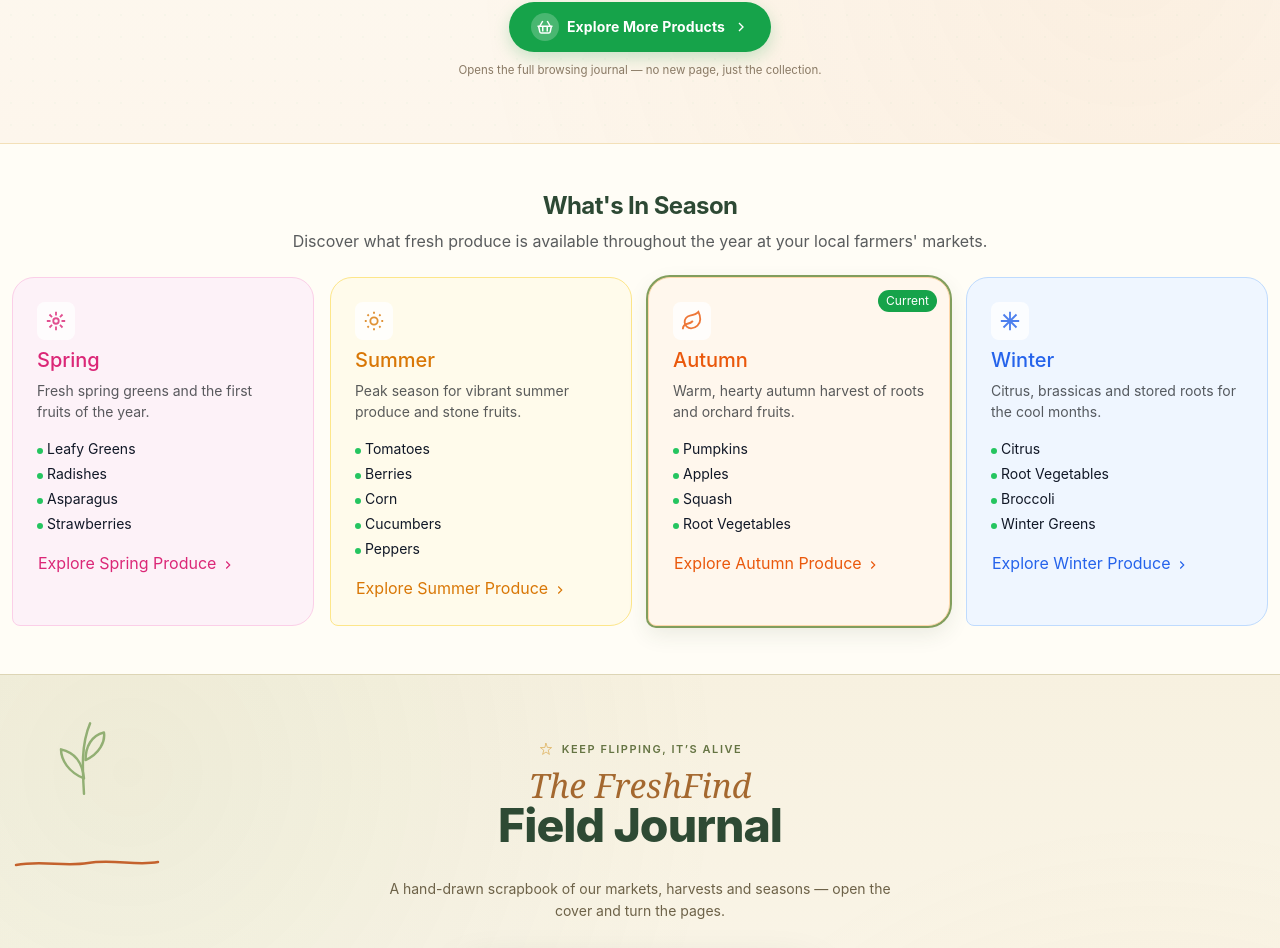
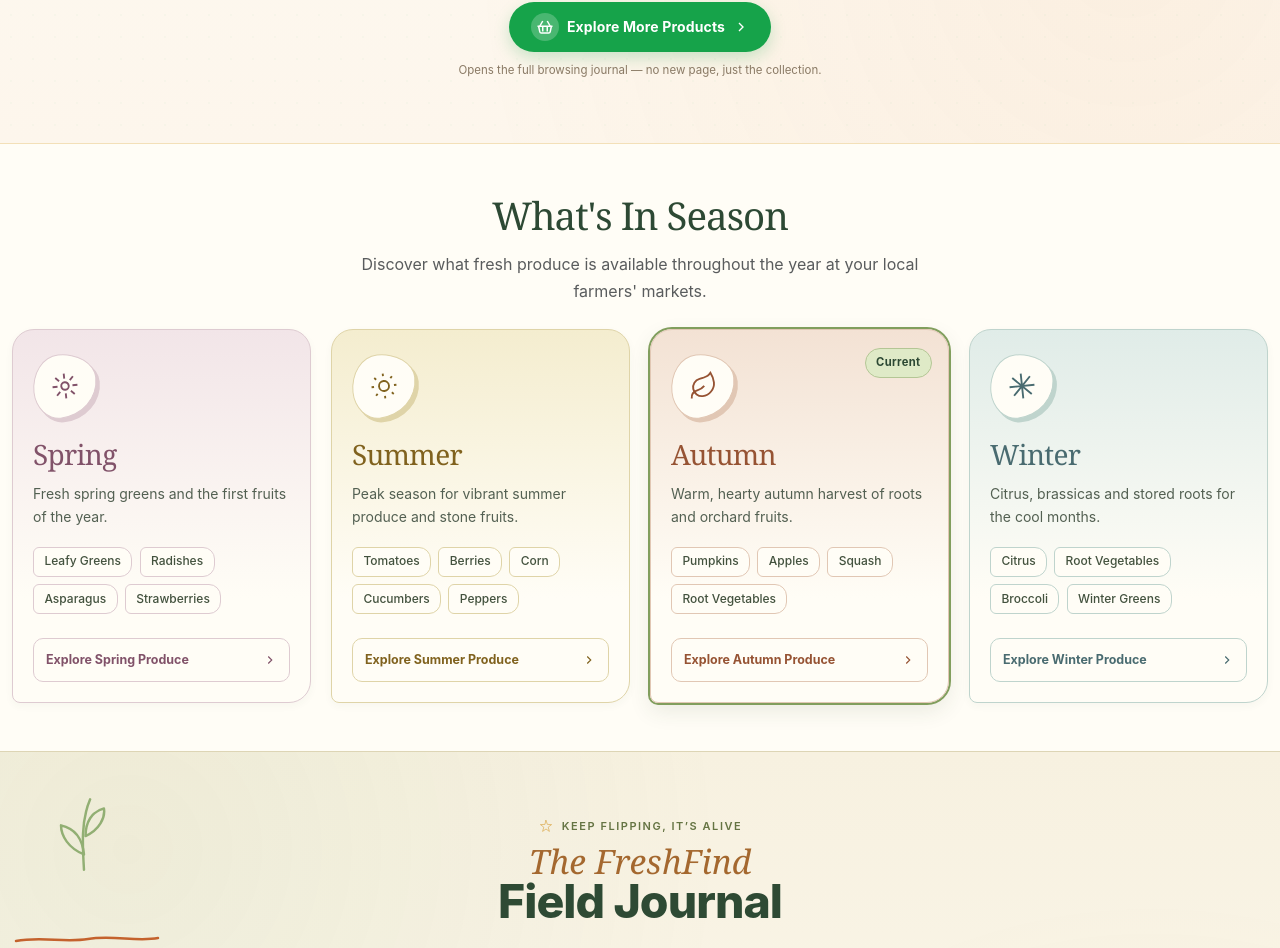
Before and after one commit to kiraaki204/freshfind-react, a React (Vite) app: page / in a window 1280 px wide. Shown: the part 4015-4963 px from the top of the page. Built offline with nearby package versions, Linux system fonts and the light colour scheme.

Commit message:
Polish seasonal market cards with organic styling
Co-authored-by: arena-agent <297053741+arena-agent@users.noreply.github.com>

```diff
--- a/src/index.css
+++ b/src/index.css
@@ -2804,3 +2804,156 @@
   .hero ~ section :is(.qa-card, .qa-ico) { transition: none; }
   .hero ~ section .qa-card:hover .qa-ico { transform: none; }
 }
+
+
+/* Seasonal market cards — scoped to What's In Season only. */
+.home-seasons {
+  --season-ink: #2d4934;
+  color: var(--season-ink);
+}
+.hero ~ .home-seasons .h4 {
+  font-family: Georgia, 'Times New Roman', serif;
+  font-size: clamp(1.9rem, 3vw, 2.6rem);
+  font-weight: 400;
+  margin-bottom: .8rem;
+}
+.home-seasons .text-center > p {
+  max-width: 38rem;
+  margin-inline: auto;
+  line-height: 1.7;
+}
+.home-seasons .row { --bs-gutter-x: 1.25rem; --bs-gutter-y: 1.25rem; }
+.home-seasons .season-card {
+  --season-accent: #815269;
+  --season-tint: #f2e5e8;
+  --season-border: #decbd1;
+  display: flex;
+  flex-direction: column;
+  padding: 1.5rem 1.25rem 1.25rem;
+  border: 1px solid var(--season-border);
+  background: linear-gradient(180deg, var(--season-tint), #fffdf6 72%);
+  box-shadow: 0 3px 8px rgba(45, 73, 52, .04);
+  transition: transform .22s ease, box-shadow .22s ease;
+}
+.home-seasons .season-card--summer {
+  --season-accent: #80621e;
+  --season-tint: #f4edcf;
+  --season-border: #dfd4a8;
+}
+.home-seasons .season-card--autumn {
+  --season-accent: #965333;
+  --season-tint: #f3e2d4;
+  --season-border: #e1c7b4;
+}
+.home-seasons .season-card--winter {
+  --season-accent: #496b70;
+  --season-tint: #e0ece8;
+  --season-border: #bfd4cd;
+}
+/* The existing line drawings become little botanical stamps. */
+.home-seasons .season-emblem {
+  display: grid;
+  place-items: center;
+  width: 64px;
+  height: 64px;
+  margin-bottom: 1.25rem;
+  color: var(--season-accent);
+  background: #fffdf6;
+  border: 1px solid var(--season-border);
+  border-radius: 44% 56% 62% 38% / 55% 42% 58% 45%;
+  box-shadow: 3px 4px 0 var(--season-border);
+  transform: rotate(-6deg);
+}
+.home-seasons .season-emblem svg { stroke-width: 1.5; }
+.home-seasons .season-card .h5 {
+  color: var(--season-accent);
+  font-family: Georgia, 'Times New Roman', serif;
+  font-size: 1.75rem;
+  font-weight: 400;
+  letter-spacing: -.025em;
+  margin-bottom: .65rem;
+}
+.home-seasons .season-description {
+  color: #536052;
+  font-size: .875rem;
+  line-height: 1.65;
+  margin-bottom: 1.15rem;
+}
+.home-seasons .season-produce {
+  display: flex;
+  flex-wrap: wrap;
+  align-content: start;
+  gap: .45rem;
+  list-style: none;
+  padding: 0;
+  margin: 0 0 1.5rem;
+}
+.home-seasons .season-produce li {
+  padding: .35rem .65rem;
+  border: 1px solid var(--season-border);
+  border-radius: 6px 12px 12px 6px;
+  background: #fffdf6;
+  color: #43523e;
+  font-size: .75rem;
+  font-weight: 500;
+  line-height: 1.4;
+}
+.home-seasons .season-current {
+  position: absolute;
+  top: 1.1rem;
+  right: 1rem;
+  padding: .35rem .65rem;
+  border: 1px solid #b4c695;
+  border-radius: 50px;
+  background: #dfeac7;
+  color: #2d4934;
+  font-size: .7rem;
+  font-weight: 700;
+  letter-spacing: .035em;
+}
+.hero ~ .home-seasons .season-card.current {
+  box-shadow: 0 0 0 2px #819e5d, 0 8px 22px rgba(48, 73, 37, .1);
+}
+.home-seasons .season-cta {
+  display: flex;
+  align-items: center;
+  justify-content: space-between;
+  gap: .5rem;
+  width: 100%;
+  min-height: 44px;
+  margin-top: auto;
+  padding: .65rem .75rem;
+  border: 1px solid var(--season-border);
+  border-radius: 10px;
+  background: #fffdf6;
+  color: var(--season-accent);
+  font-size: .78rem;
+  font-weight: 650;
+  line-height: 1.5;
+  text-align: left;
+  transition: background .2s ease, color .2s ease;
+}
+.home-seasons .season-cta svg { flex-shrink: 0; }
+.home-seasons .season-cta:hover {
+  color: #fffdf6;
+  background: var(--season-accent);
+}
+.home-seasons .season-cta:focus-visible {
+  outline: 3px solid #2d4934;
+  outline-offset: 3px;
+}
+.home-seasons .season-card:focus-within {
+  border-color: #819e5d;
+}
+@media (hover: hover) and (prefers-reduced-motion: no-preference) {
+  .hero ~ .home-seasons .season-card:hover {
+    transform: translateY(-5px);
+    box-shadow: 0 12px 24px rgba(48, 73, 37, .12);
+  }
+  .hero ~ .home-seasons .season-card.current:hover {
+    box-shadow: 0 0 0 2px #819e5d, 0 12px 24px rgba(48, 73, 37, .14);
+  }
+}
+@media (prefers-reduced-motion: reduce) {
+  .home-seasons .season-card, .home-seasons .season-cta { transition: none; }
+}
--- a/src/pages/HomePage.jsx
+++ b/src/pages/HomePage.jsx
@@ -183,10 +183,10 @@
       {/* Curated produce discovery — homepage anchor for Produce Guide */}
       <HomeProduceSection />
 
-      <section className="py-5">
+      <section className="py-5 home-seasons" aria-labelledby="seasons-title">
         <div className="container" style={{ maxWidth: '80rem' }}>
           <div className="text-center mb-4">
-            <h2 className="h4">What's In Season</h2>
+            <h2 className="h4" id="seasons-title">What's In Season</h2>
             <p className="text-muted">
               Discover what fresh produce is available throughout the year at your local farmers' markets.
             </p>
@@ -195,25 +195,24 @@
             {SEASONS.map((s) => (
               <div key={s.name} className="col-sm-6 col-lg-3">
                 <div
-                  className={`season-card${currentSeason === s.name ? ' current' : ''}`}
-                  style={{ background: s.color, border: `1px solid ${s.border}` }}
+                  className={`season-card season-card--${s.name.toLowerCase()}${currentSeason === s.name ? ' current' : ''}`}
                 >
                   {currentSeason === s.name && (
-                    <span className="chip position-absolute" style={{ top: 12, right: 12, background: '#16a34a', color: '#fff', border: 'none' }}>
+                    <span className="season-current">
                       Current
                     </span>
                   )}
-                  <div className="rounded-3 bg-white d-inline-flex p-2 mb-2" style={{ opacity: .8, color: s.accent }}>
-                    <Icon name={s.ico} size={22} />
+                  <div className="season-emblem" aria-hidden="true">
+                    <Icon name={s.ico} size={30} />
                   </div>
-                  <h3 className="h5" style={{ color: s.accent }}>{s.name}</h3>
-                  <p className="small text-muted">{s.desc}</p>
-                  <ul className="list-unstyled small mb-3">
+                  <h3 className="h5">{s.name}</h3>
+                  <p className="season-description">{s.desc}</p>
+                  <ul className="season-produce" role="list">
                     {s.items.map((it) => (
-                      <li key={it} className="mb-1"><span className="pulse-dot me-1" />{it}</li>
+                      <li key={it}>{it}</li>
                     ))}
                   </ul>
-                  <button className="btn btn-link p-0 text-decoration-none small" style={{ color: s.accent }} onClick={() => navigate('/#produce')}>
+                  <button className="season-cta" onClick={() => navigate('/#produce')}>
                     Explore {s.name} Produce <Icon name="chevron" size={14} />
                   </button>
                 </div>
```
